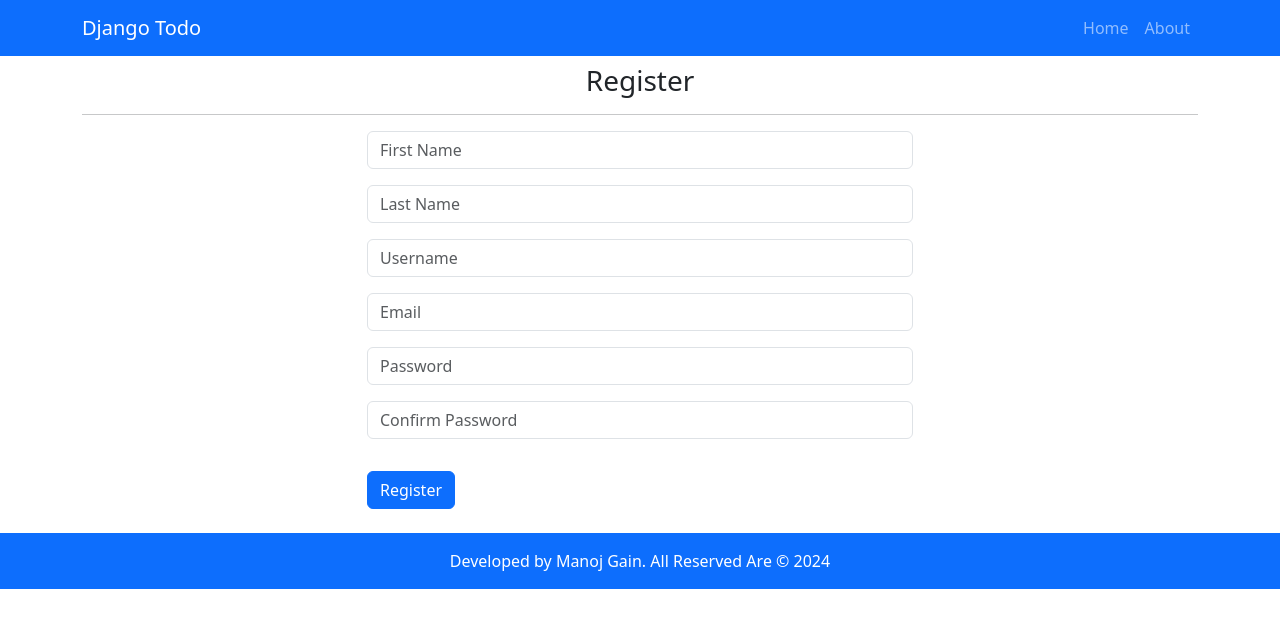
After one commit to manojgain1988/todo_app, a Django app: page /register/ in a window 1280 px wide. The commit adds this page. Shown: the top 628 px of the page. Run offline with Django 5.2, Linux system fonts and the light colour scheme.

Commit message:
Login & Register

```diff
--- a/templates/index.html
+++ b/templates/index.html
@@ -1,7 +1,11 @@
 {% extends 'base.html' %}
 
+{% block title %}
+Index
+{% endblock title %}
+
 {% block content %}
-<h3 class="text-center">Todo App</h3>
+<h3 class="text-center">Django Todo App</h3>
 <hr>
 
 <div class="row">
--- /dev/null
+++ b/templates/register.html
@@ -0,0 +1,44 @@
+{% extends 'base.html' %}
+
+{% block title %}
+Register
+{% endblock title %}
+
+
+
+{% block content %}
+<h3 class="text-center">Register</h3>
+<hr>
+
+<div class="row">
+  <div class="col-md-6 col-sm-12 mx-auto">
+    <form action="{% url 'register' %}" method="post">
+      {% csrf_token %}
+      <div class="row">
+        <div class=" col-sm-12 mx-auto">
+            <div class="form-group mb-3 w-100">
+                <input type="text" name="first_name" class="form-control" placeholder="First Name" required>
+            </div>
+            <div class="form-group mb-3">
+                <input type="text" name="last_name" class="form-control" placeholder="Last Name"  required>
+            </div>
+            <div class="form-group mb-3">
+                <input type="text" name="username" class="form-control" placeholder="Username" required>
+            </div>
+            <div class="form-group  mb-3">
+                <input type="email" name="email" class="form-control" placeholder="Email" required>
+            </div>
+            <div class="form-group mb-3">
+                <input type="password" name="password1" class="form-control" placeholder="Password" required>
+            </div>
+            <div class="form-group mb-3">
+                <input type="password" name="password2" class="form-control" placeholder="Confirm Password" required>
+            </div>
+            <button type="submit" class="btn btn-primary my-3">Register</button>
+        </div>
+
+      </div>
+    </form>
+  </div>
+</div>
+{% endblock %}
--- a/todoapp/models.py
+++ b/todoapp/models.py
@@ -1,8 +1,10 @@
 from django.db import models
+from django.contrib.auth.models import User
 
 # Create your models here.
 
 class Todo(models.Model):
+    user=models.ForeignKey(User, related_name='user', on_delete=models.CASCADE)
     text =models.CharField(max_length=200)
     created_at=models.DateTimeField(auto_now_add=True)
     updated_at=models.DateTimeField(auto_now_add=True)
--- a/todoapp/urls.py
+++ b/todoapp/urls.py
@@ -1,8 +1,11 @@
 from django.urls import path
-from .views import deleteTodo, index, about
+from .views import deleteTodo, index, about,login,register
 
 urlpatterns = [
     path('', index, name="index"),
     path('about/', about, name="about"),
     path('delete-todo/<int:id>/', deleteTodo, name="deleteTodo"),
+
+    path('login/', login, name="login"),
+    path('register/', register, name="register"),
 ]
--- a/todoapp/views.py
+++ b/todoapp/views.py
@@ -26,3 +26,13 @@ def deleteTodo(request, id):
 
 def about(request):
     return render(request, 'about.html')
+
+
+
+def login(request):
+    return render(request, 'login.html')
+
+
+
+def register(request):
+    return render(request, 'register.html')
```
Also changed, not shown: templates/login.html (added, +34 -0 lines), db.sqlite3, todoapp/migrations/0003_todo_user.py (added).
